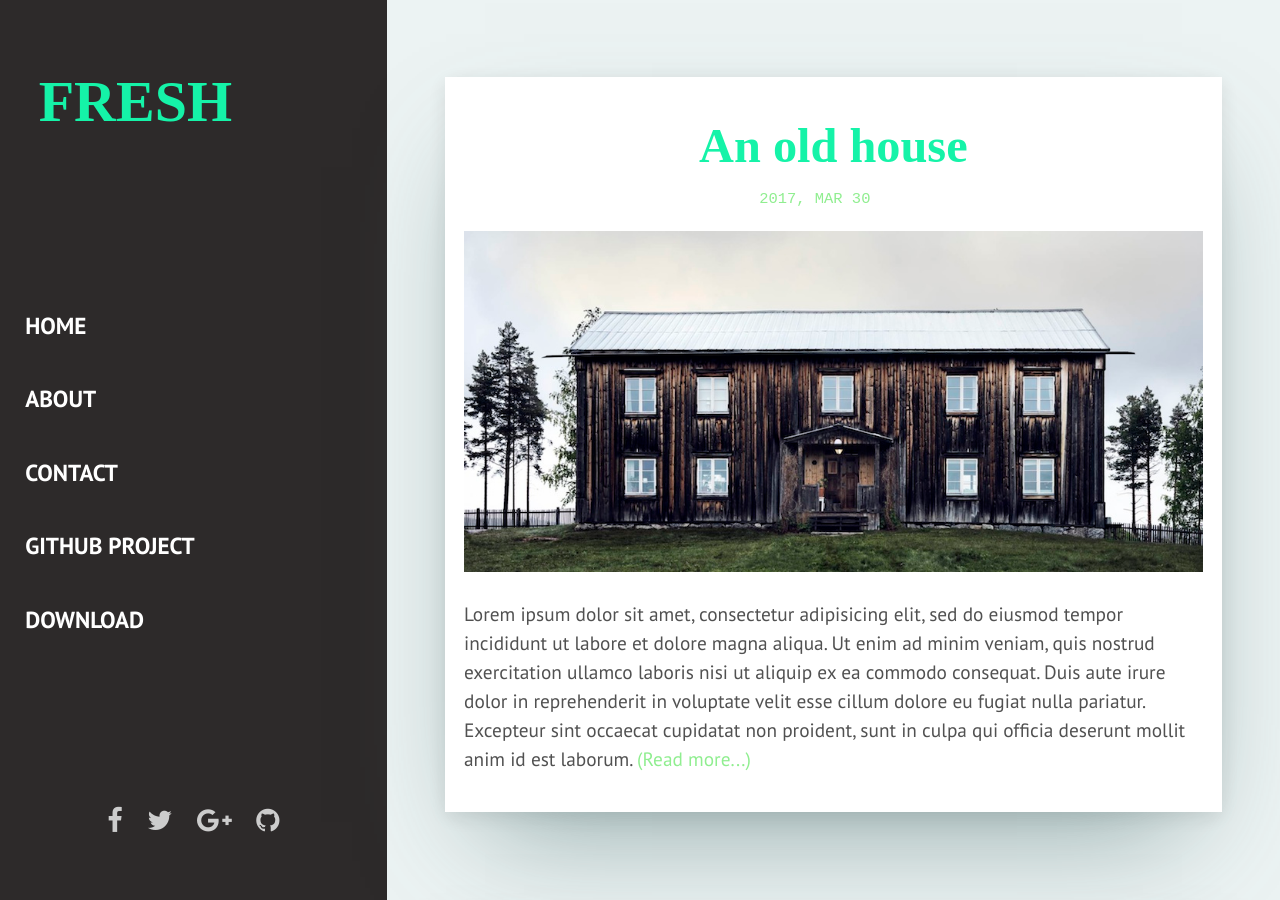
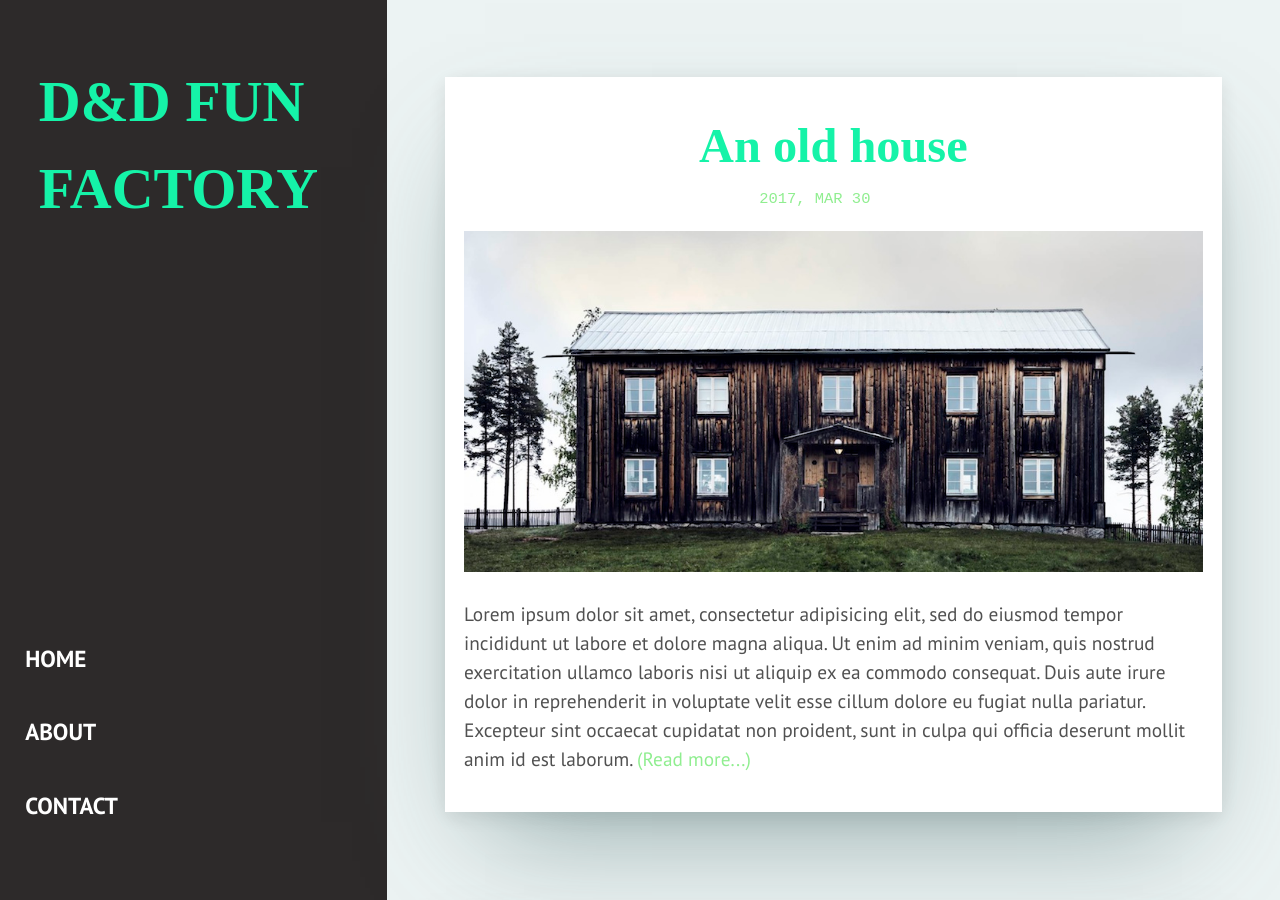
Before and after one commit to ilivewithian/dndfunfactory, a Jekyll site: the page built from index.html, in a window 1280 px wide and 900 px high. Built offline with Jekyll 4.4.1, drawn with Linux system fonts in a browser that asks for light colours; some web fonts are replaced; the list of posts is cut into pages by our own code.

Commit message:
Basic Config Update

```diff
--- a/_config.yml
+++ b/_config.yml
@@ -1,13 +1,11 @@
 # Profile information
-name: Fresh
-title: Fresh - Free Jekyll Theme
+name: D&D Fun Factory
+title: D&D Fun Factory
 description: > # this means to ignore newlines until "baseurl:"
-  Write an awesome description for your new site here. You can edit this
-  line in _config.yml. It will appear in your document head meta (for
-  Google search results) and in your feed.xml site description.
+  D&D Fun Factory - The Place for all your Daddy and Daniel Fun
 permalink: ':title/'
-baseurl: "/fresh" # the subpath of your site, e.g. /blog
-url: "artemsheludko.pw" # the base hostname & protocol for your site, e.g. http://example.com
+baseurl: "/" # the subpath of your site, e.g. /blog
+url: "http://dndfunfactory.com"
 
 # Social
 facebook: #Add your Facebook
--- a/_includes/sidebar.html
+++ b/_includes/sidebar.html
@@ -9,16 +9,14 @@
       <li class="menu-items"><a class="menu-links" href="{{site.baseurl}}/">Home</a></li>
       <li class="menu-items"><a class="menu-links" href="{{site.baseurl}}/about/">About</a></li>
       <li class="menu-items"><a class="menu-links" href="{{site.baseurl}}/contact/">Contact</a></li>
-      <li class="menu-items"><a class="menu-links" href="https://github.com/artemsheludko/fresh">Github project</a></li>
-      <li class="menu-items"><a class="menu-links" href="https://github.com/artemsheludko/fresh/archive/master.zip">Download</a></li>
     </menu>
 
-    <div class="sidebar-social">
+    <!-- <div class="sidebar-social">
       <li class="social-items"><a href="https://www.facebook.com/{{site.facebook}}" class="social-links"><i class="social-icons fa fa-facebook" aria-hidden="true"></i></a></li>
       <li class="social-items"><a href="https://twitter.com/{{site.twitter}}" class="social-links"><i class="social-icons fa fa-twitter" aria-hidden="true"></i></a></li>
       <li class="social-items"><a href="https://plus.google.com/{{site.google-plus}}" class="social-links"><i class="social-icons fa fa-google-plus" aria-hidden="true"></i></a></li>
       <li class="social-items"><a href="https://github.com/{{site.github}}" class="social-links"><i class="social-icons fa fa-github" aria-hidden="true"></i></a></li>
-    </div>
+    </div> -->
 
   </div>
 </aside>
```
